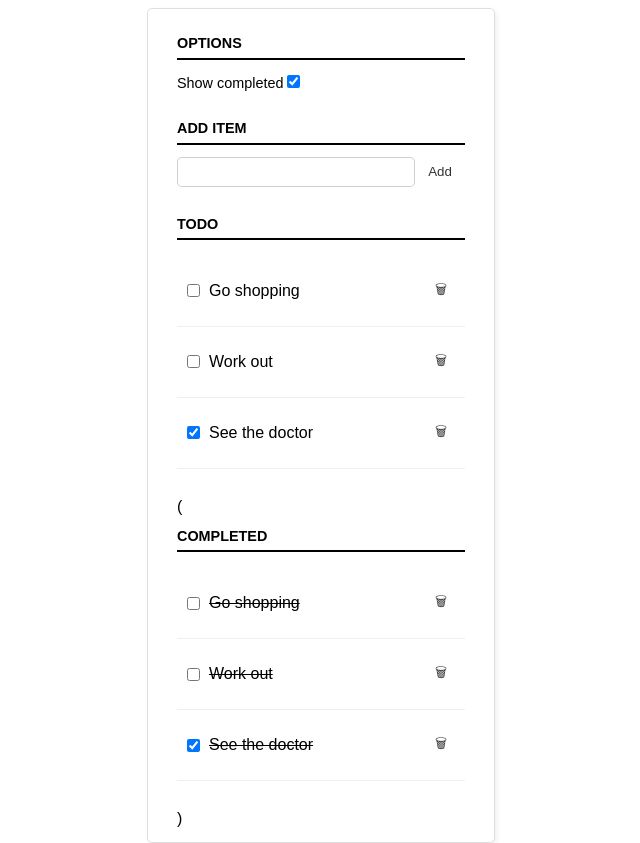
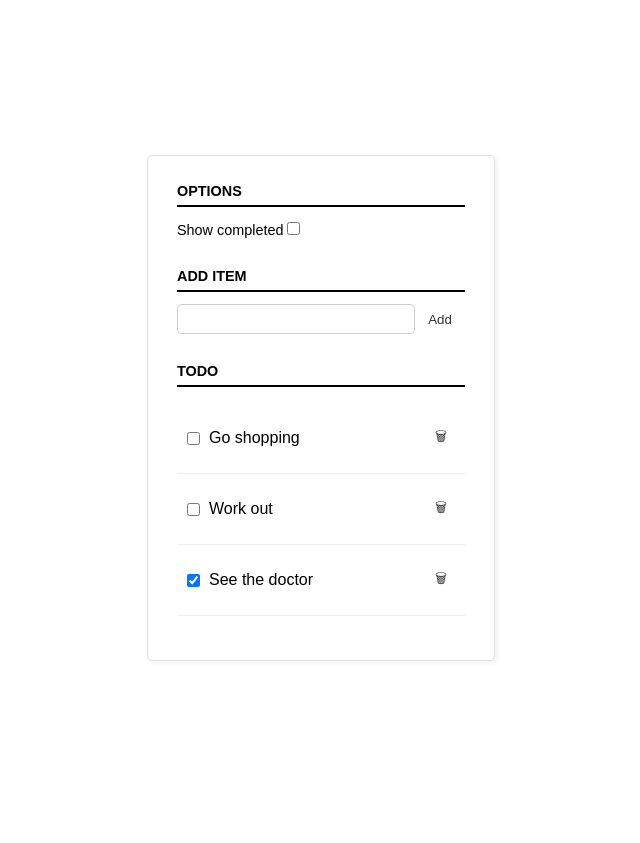
Before and after one commit to vzaboraite/react-state-todo-app-extra-exercise, a React (Create React App) app: page / in a window 1280 px wide. Shown: the whole page, without its empty margins (319-959 px from the left). After the commit the page ends 816 px from the top, so only its background shows below. Built offline with nearby package versions, Linux system fonts and the light colour scheme.

Commit message:
Uncomment parts where `showCompletedTodos` state is used.

```diff
--- a/src/App.js
+++ b/src/App.js
@@ -31,15 +31,9 @@ function App() {
             Show completed
             <input
               className="show-completed"
-              onChange={
-                (e) => {}
-                // setShowCompletedTodos(e.target.checked)
-              }
+              onChange={(e) => setShowCompletedTodos(e.target.checked)}
               type="checkbox"
-              checked={
-                true
-                //showCompletedTodos
-              }
+              checked={showCompletedTodos}
             />
           </label>
         </section>
@@ -103,7 +97,7 @@ function App() {
             }
           </ul>
         </section>
-        ( {/* {showCompletedTodos ? ( */}
+        {showCompletedTodos ? (
           <section className="completed-list-section">
             <h2 className="title">COMPLETED</h2>
             <ul className="completed-list">
@@ -141,7 +135,7 @@ function App() {
               }
             </ul>
           </section>
-        {/* ) : null} */})
+        ) : null}
       </main>
     </div>
   );
```
Lines whose indentation alone changed are shown as unchanged.
